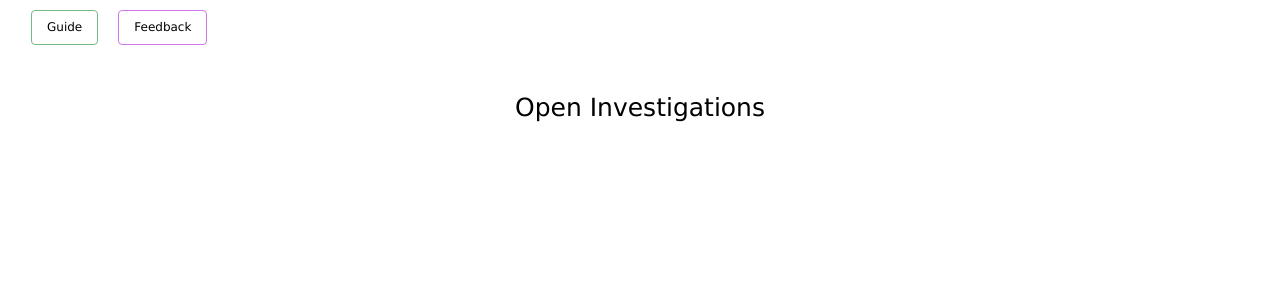
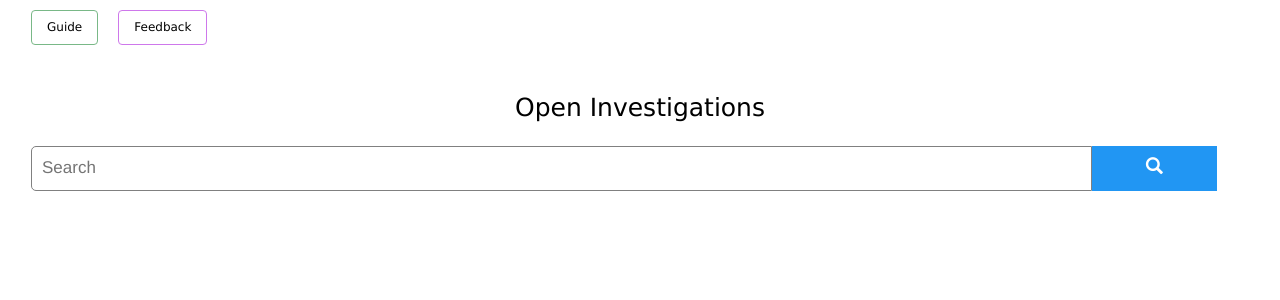
Before and after one commit to iestrauss/eb-flask-repo, a Flask app: page / in a window 1280 px wide. Shown: the top 300 px of the page. Run offline with Flask 2, Linux system fonts and the light colour scheme; data that the repository does not hold is empty; some libraries are stand-ins or nearby versions.

Commit message:
add custom search bar

```diff
--- a/application_mar22.py
+++ b/application_mar22.py
@@ -191,23 +191,23 @@ def home():
     page = int(request.args.get('page', 1))
     per_page = 10
     offset = (page - 1) * per_page
-    # home_data = Article.query.order_by(Article.title.desc())
+    search = False
+    q = request.args.get('q')
     home_data = Article.query.order_by(Article.date_upload.desc())
-    # home_data = Article.query.order_by(Article.desc().title)
+    # import pdb;pdb.set_trace()
+    if q:
+        home_data = Article.query.filter(Article.title.like('%' + q + '%')).order_by(Article.date_upload.desc())
+
     home_data_for_render = home_data.limit(per_page).offset(offset)
 
     print("article dicts:", home_data_for_render)
 
-    search = False
-    q = request.args.get('q')
-    if q:
-        search = True
 
     page = request.args.get(get_page_parameter(), type=int, default=1)
     pagination = Pagination(page=page, search=search, record_name='home_data', per_page=per_page, offset=offset,
                             total=home_data.count(), css_framework='bootstrap3')
 
-    return render_template('home.html', home_data=home_data_for_render, pagination=pagination, )
+    return render_template('home.html', home_data=home_data_for_render, pagination=pagination, query_param=q)
 
 
 ##############################################
--- a/templates/home.html
+++ b/templates/home.html
@@ -12,6 +12,33 @@
 body{
   margin-top: 10px;
   margin-bottom: 10px;
+}
+form.search input[type=text] {
+    padding: 10px;
+    margin: 0px 0px 0px 15px;
+    font-size: 17px;
+    border: 1px solid grey;
+    border-radius: 5px 0px 0px 5px;
+    float: left;
+    width: 85%;
+    height: 45px;
+}
+
+form.search button {
+	float: left;
+	width: 10%;
+	padding: 10px;
+	background: #2196F3;
+	color: white;
+	font-size: 17px;
+	border: 0px solid grey;
+	border-left: none;
+	cursor: pointer;
+	height: 45px;
+}
+
+form.search button:hover {
+  background: #0b7dda;
 }
 </style>
 
@@ -30,8 +57,13 @@ body{
 			Open Investigations
 		</div>
 </div>
-<script async src="https://cse.google.com/cse.js?cx=014500911544560096969:pcgxxglbwe3"></script>
-<div class="gcse-search"></div>
+
+<form class="search" action="/" method="get">
+  <input type="text" placeholder="Search" name="q" value="{{ query_param if query_param else '' }}">
+  <button type="submit"><i class="glyphicon glyphicon-search"></i></button>
+</form>
+<br />
+<br />
 <div class="homebody">
 	{{ pagination.links }}
 	<br><br>
```
